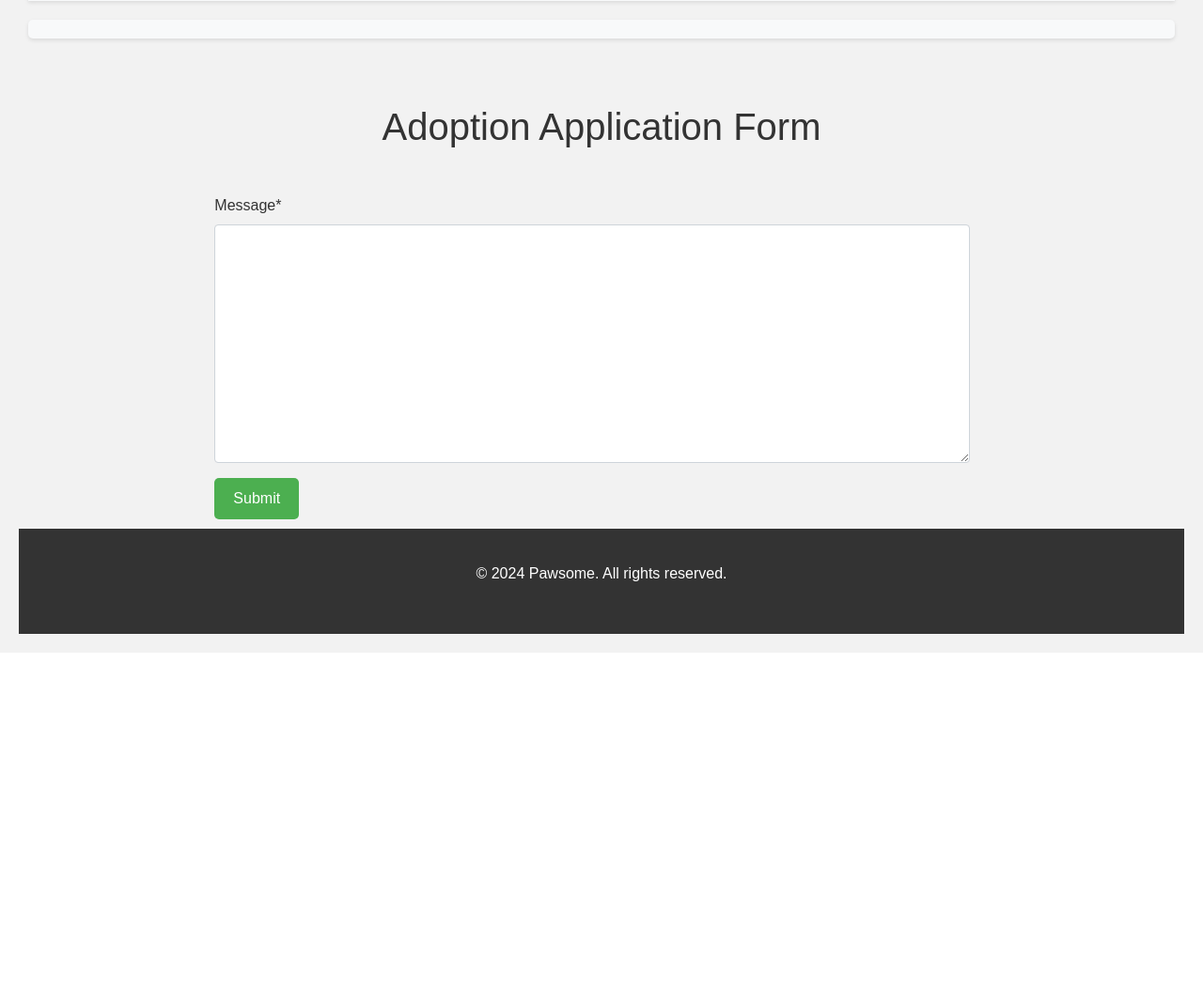
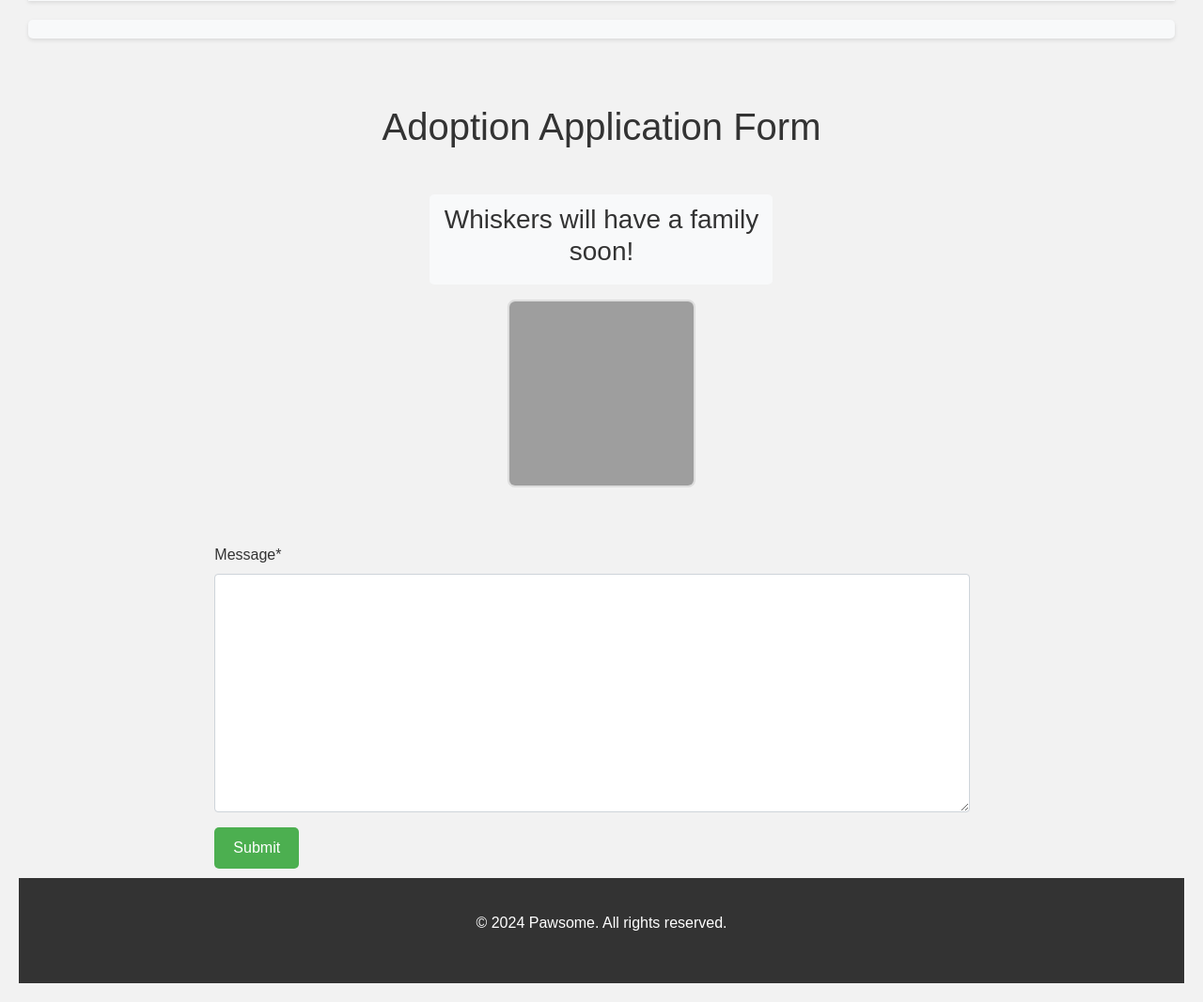
Before and after one commit to Final-Project-Group2/Pawsome, a Django app: page /adoption-form/1/ in a window 1280 px wide; the page is wider, and only the part inside the window is pictured. Shown: the part 1012-2079 px from the top of that part at 94% size. Before the commit the page ends 1707 px from the top of that part, so only its background shows below. Run offline with Django 5.2, Linux system fonts and the light colour scheme; data comes from the database, SQL or seed files in the repository; some libraries are stand-ins or nearby versions; grey boxes are pictures that could not be loaded.

Commit message:
Improving the adoption form and adoption preference feature

```diff
--- a/animal_shelter_project/animal_shelter_app/views.py
+++ b/animal_shelter_project/animal_shelter_app/views.py
@@ -89,6 +89,15 @@ class AdoptionCreateView(CreateView):
     template_name = 'adoption_form.html'
     form_class = ApplicationForm
 
+    def get_context_data(self, **kwargs):
+        context = super().get_context_data(**kwargs)
+        # Get the pet object based on the pet_id from URL kwargs
+        pet_id = self.kwargs['pet_id']
+        pet = Pet.objects.get(id=pet_id)
+        # Pass the pet object to the template context
+        context['pet'] = pet
+        return context
+
     def form_valid(self, form):
         pet_id = self.kwargs['pet_id']
         pet = Pet.objects.get(id=pet_id)
--- a/animal_shelter_project/templates/adoption_form.html
+++ b/animal_shelter_project/templates/adoption_form.html
@@ -14,13 +14,41 @@
 <body>
     {% block content %}
     <h1>Adoption Application Form</h1>
-    {{ pet.name }}
+
+    <div class="container">
+        <div class="row justify-content-center">
+            <div class="col-md-6">
+                <div class="welcome-message text-center">
+                    <h3>{{ pet.name }} will have a family soon!</h3>
+                </div>
+                <div class="text-center">
+                    <div class="pet-photo mt-3">
+                        <img src="{{ pet.photos.url }}" alt="{{ pet.name }} picture"
+                            class="img-fluid smaller-profile-image" style="width: 200px; height: 200px;">
+                    </div>
+                </div>
+            </div>
+        </div>
+    </div>
+
+
     <form method="post">
         {% csrf_token %}
         {{ form|crispy }}
         <button type="submit">Submit</button>
     </form>
-
+    <style>
+        .welcome-message {
+            display: flex;
+            justify-content: space-between;
+            background-color: #f8f9fa;
+            padding: 10px;
+            border-radius: 5px;
+            margin-top: 20px;
+            text-align: center;
+            color: #333;
+        }
+    </style>
     {% endblock %}
 
 </body>
```
Also changed, not shown: animal_shelter_project/templates/adoption_preference_result.html (+62 -1 lines), animal_shelter_project/templates/pet_list.html (+20 -12 lines).
